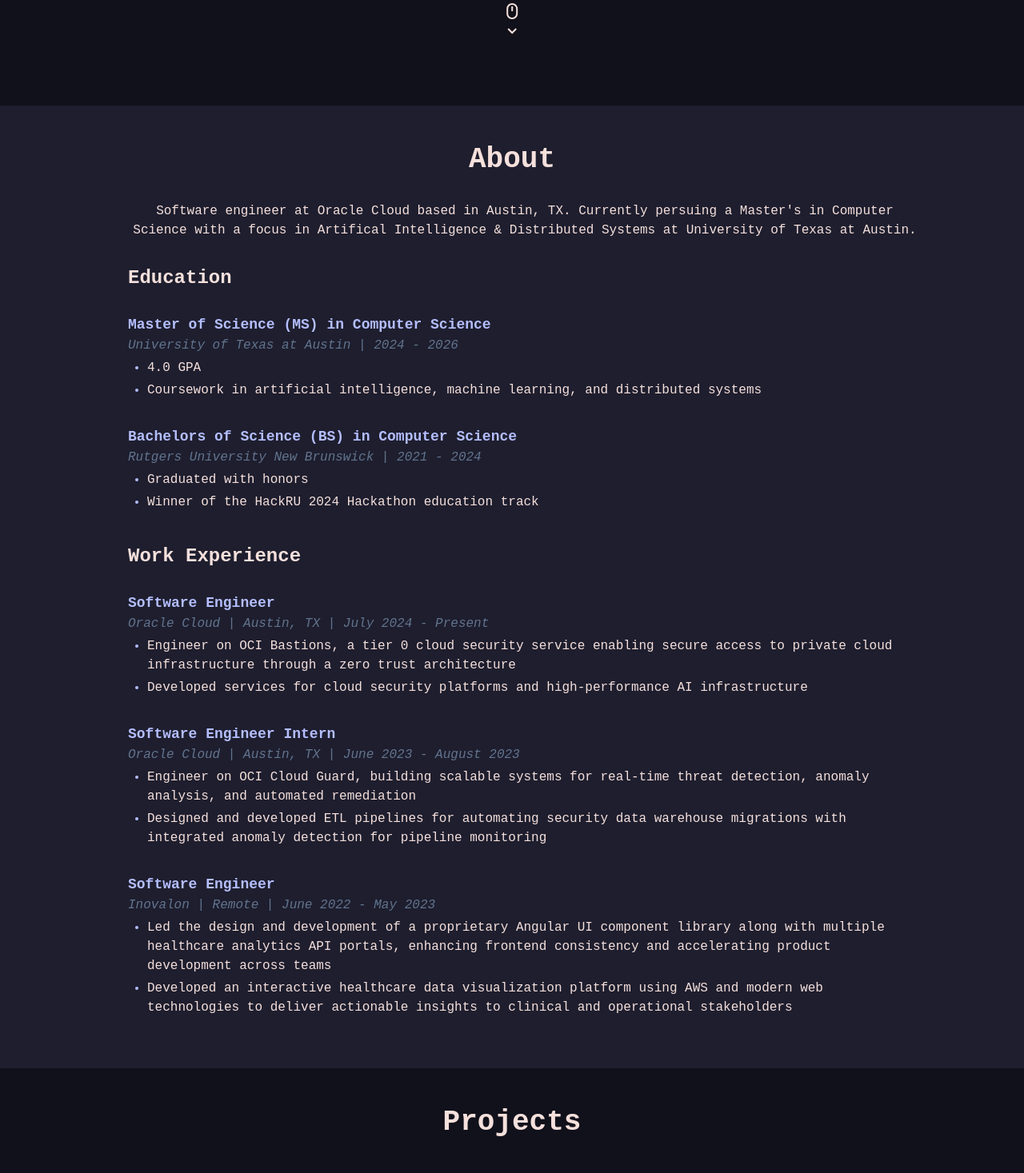
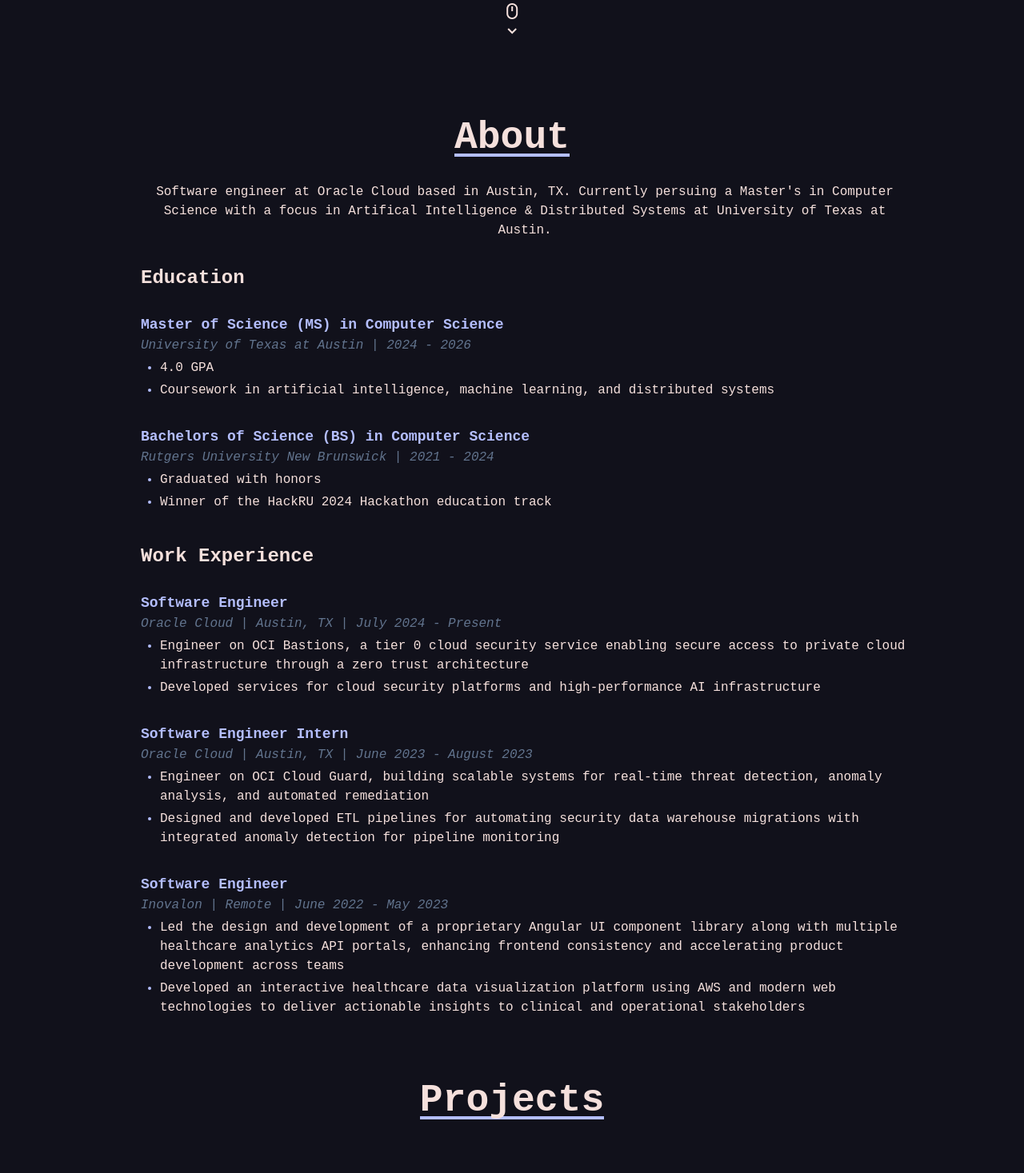
Before and after one commit to DylanPina/dsp.dev, a Next.js app: page / in a window 1280 px wide. Shown: the part 700-2167 px from the top of the page at 80% size. Built offline with nearby package versions, Linux system fonts and the light colour scheme; no server answers.

Commit message:
Updated section header

```diff
--- a/app/layout.tsx
+++ b/app/layout.tsx
@@ -13,8 +13,8 @@
 });
 
 export const metadata: Metadata = {
-  title: "Create Next App",
-  description: "Generated by create next app",
+  title: "Dylan Pina - Dev Portfolio",
+  description: "Dylan Pina's personal website",
 };
 
 export default function RootLayout({
--- a/components/Header.tsx
+++ b/components/Header.tsx
@@ -64,13 +64,13 @@
 
   return (
     <header className="md:flex">
+      <ToastContainer />
       <div
         ref={mainRef}
         className={`main-nav bg-primary-black/95 z-30 top-0 fixed duration-400 px-4 sm:px-8 h-16 w-full ${navClassList.join(
           " ",
         )}`}
       >
-        <ToastContainer />
         <div className="w-full h-full mx-auto max-w-6xl flex items-center justify-between">
           <Link
             href="/"
@@ -80,7 +80,7 @@
             <span className="text-lavender dark:text-lavender">.dev</span>
           </Link>
           <nav className="flex items-center">
-            <div className="bg-primary-black/95 md:bg-transparent md:dark:bg-transparent md:backdrop-blur-none fixed md:static bottom-4 z-30 left-1/2 md:left-auto transform max-md:-translate-x-1/2 md:transform-none bg-bglight dark:bg-carddark dark:text-primary-white w-11/12 rounded drop-shadow-lg md:drop-shadow-none">
+            <div className="bg-primary-black/95 md:bg-transparent md:dark:bg-transparent md:backdrop-blur-none fixed md:static bottom-4 z-30 left-1/2 md:left-auto transform max-md:-translate-x-1/2 md:transform-none bg-bglight dark:bg-carddark dark:text-primary-white w-11/12 rounded drop-shadow-lg">
               <ul className="flex justify-evenly items-center py-1 text-primary-white">
                 {navLinks.map((navLink) => (
                   <li key={navLink.url}>
--- /dev/null
+++ b/components/SectionHeader.tsx
@@ -0,0 +1,51 @@
+"use client";
+import { useEffect, useRef } from "react";
+import gsap from "gsap";
+import { ScrollTrigger } from "gsap/ScrollTrigger";
+
+gsap.registerPlugin(ScrollTrigger);
+
+type Props = {
+  title: string;
+};
+
+export default function SectionHeader({ title }: Props) {
+  const headerRef = useRef<HTMLHeadingElement>(null);
+  const underlineRef = useRef<HTMLSpanElement>(null);
+
+  useEffect(() => {
+    if (!underlineRef.current || !headerRef.current) return;
+
+    gsap.fromTo(
+      underlineRef.current,
+      { scaleX: 0 },
+      {
+        scaleX: 1,
+        transformOrigin: "left",
+        duration: 0.7,
+        delay: 1,
+        ease: "power2.out",
+        scrollTrigger: {
+          start: "top 100%",
+          trigger: headerRef.current,
+          toggleActions: "play none none none",
+        },
+      },
+    );
+  }, []);
+
+  return (
+    <div className="project-title text-center">
+      <h1
+        ref={headerRef}
+        className="relative inline-block section-heading text-3xl md:text-5xl font-bold z-10"
+      >
+        <span className="relative z-10">{title}</span>
+        <span
+          ref={underlineRef}
+          className="absolute bottom-0 left-0 h-[4px] w-full bg-lavender z-0 scale-x-0"
+        />
+      </h1>
+    </div>
+  );
+}
--- a/sections/AboutSection.tsx
+++ b/sections/AboutSection.tsx
@@ -4,6 +4,7 @@
 import gsap from "gsap";
 import { ScrollTrigger } from "gsap/dist/ScrollTrigger";
 import ExperienceGroup from "@/components/ExperienceGroup";
+import SectionHeader from "@/components/SectionHeader";
 
 const AboutSection: React.FC = () => {
   const sectionRef = useRef<HTMLDivElement | null>(null);
@@ -81,14 +82,12 @@
   const eduRef = useRef<HTMLDivElement>(null);
 
   return (
-    <div ref={sectionRef} className="about-panel bg-secondary-black px-4">
+    <div ref={sectionRef} className="about-panel">
       <section
         id="about"
-        className="flex scroll-mt-[64px] flex-col gap-8 section max-w-5xl mx-auto py-12"
+        className="flex scroll-mt-[62px] flex-col gap-8 section max-w-5xl mx-auto p-4"
       >
-        <h2 className="section-heading text-3xl md:text-4xl text-center font-bold">
-          About
-        </h2>
+        <SectionHeader title="About" />
         <div className="flex flex-col gap-4 align-center">
           <p className="col-start-1 col-end-3 row-start-4 row-end-6 lg:lg:row-start-1 lg:row-end-2 lg:col-start-3 lg:col-end-6 lg:ml-8 lg:mt-auto about-intro sm:text-center">
             {`Software engineer at Oracle Cloud based in Austin, TX.
--- a/sections/ContactSection.tsx
+++ b/sections/ContactSection.tsx
@@ -1,15 +1,13 @@
+import SectionHeader from "@/components/SectionHeader";
+
 const ContactSection: React.FC = () => {
   return (
     <div>
       <section
         id="contact"
-        className="flex flex-col gap-8 scroll-mt-[64px] bg-secondary-black px-4 section mx-auto py-12"
+        className="flex scroll-mt-[62px] flex-col gap-8 section max-w-5xl mx-auto p-4"
       >
-        <div className="text-center max-w-5xl mx-auto">
-          <h2 className="section-heading text-3xl md:text-4xl text-center font-bold">
-            Contact
-          </h2>
-        </div>
+        <SectionHeader title="Contact" />
         <p className="mx-auto max-w-2xl lg:leading-loose text-center">
           If you have opportunities or want to collaborate, feel free to reach
           out through email at{" "}
--- a/sections/FooterSection.tsx
+++ b/sections/FooterSection.tsx
@@ -3,7 +3,7 @@
 
 const Footer: React.FC = () => {
   return (
-    <footer className="flex flex-col gap-6 bg-secondary-black justify-center pb-[90px] md:pb-4 text-center mt-auto">
+    <footer className="flex flex-col gap-6 justify-center p-4 py-[90px] text-center mt-auto">
       <SocialLinks />
       <div className="text-primary-white text-sm md:text-base">
         Developed in{" "}
--- a/sections/ProjectSection.tsx
+++ b/sections/ProjectSection.tsx
@@ -3,35 +3,36 @@
 import Image from "next/image";
 import ProjectCard from "@/components/ProjectCard";
 
+import { useEffect, useRef } from "react";
+import gsap from "gsap";
+
 import rucshub from "public/projects/rucshub.webp";
 import askanon from "public/projects/askanon.webp";
 import socketchat from "public/projects/socketchat.webp";
 import paxcoins from "public/projects/paxcoins.webp";
+import SectionHeader from "@/components/SectionHeader";
 
 const ProjectSection: React.FC = () => {
+  const underlineRef = useRef(null);
+
+  useEffect(() => {
+    gsap.fromTo(
+      underlineRef.current,
+      { width: 0 },
+      { width: "100%", delay: 1, duration: 0.4, ease: "power2.out" },
+    );
+  }, []);
+
   return (
     <section
       id="projects"
       className="flex scroll-mt-[64px] flex-col gap-8 section px-4 max-w-5xl mx-auto py-12"
     >
-      <div className="project-title text-center">
-        <h2 className="section-heading text-3xl md:text-4xl text-center font-bold">
-          Projects
-        </h2>
-      </div>
+      <SectionHeader title="Projects" />
       <div className="flex flex-wrap rounded-lg">
         {projects.map((project, index) => (
           <ProjectCard key={project.title} index={index} project={project} />
         ))}
-      </div>
-      <div className="others text-center md:mb-4">
-        Checkout some of my other projects on{" "}
-        <a
-          href="https://github.com/DylanPina"
-          className="font-medium underline link-outline whitespace-nowrap text-lavender hover:font-bold"
-        >
-          github
-        </a>
       </div>
     </section>
   );
```
